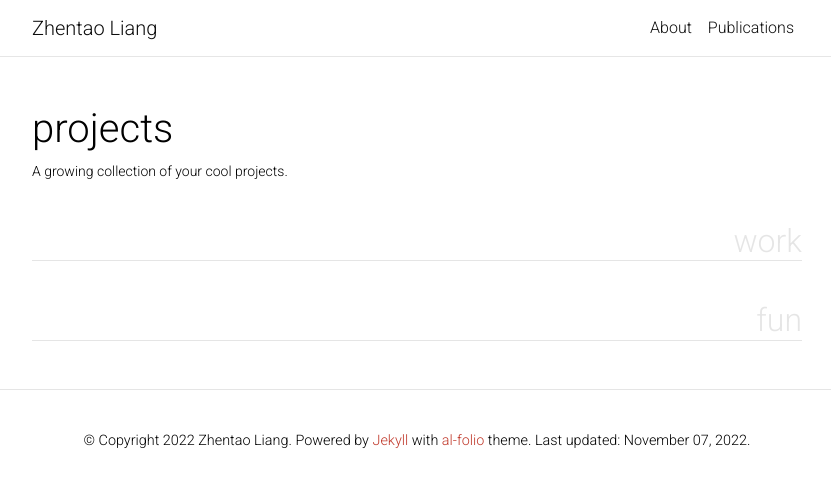
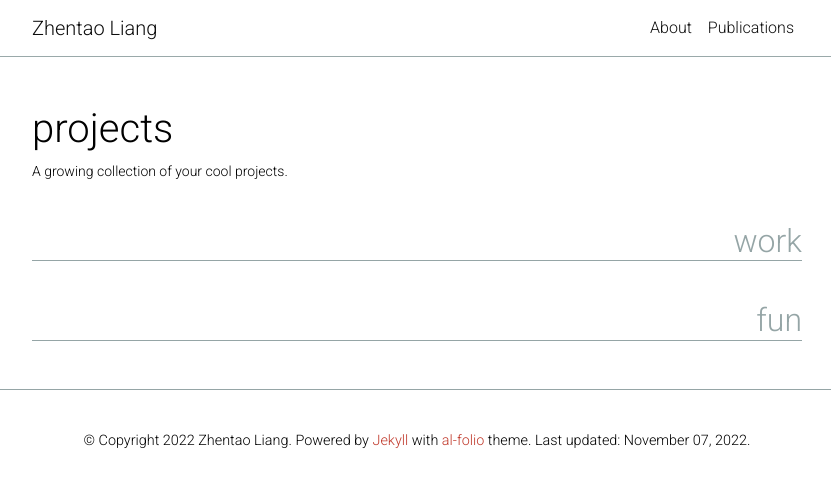
Before and after one commit to tomleung1996/tomleung1996.github.io, a Jekyll site: the page built from _pages/projects.md, in a window 1280 px wide. Shown: the top 487 px of the page, without its empty margins (223-1054 px from the left). Built offline with Jekyll 4.4.1, drawn with Linux system fonts in a browser that asks for light colours; comment, search, counter and statistics services are not loaded; a style sheet for code colours, icons or effects is not loaded.

Commit message:
change divider color

```diff
--- a/_sass/_themes.scss
+++ b/_sass/_themes.scss
@@ -13,7 +13,7 @@
   --global-footer-text-color: #{$grey-color-light};
   --global-footer-link-color: #{$white-color};
   --global-distill-app-color: #{$grey-color};
-  --global-divider-color: rgba(0,0,0,.1);
+  --global-divider-color: #95a5a6;
   --global-card-bg-color: #{$white-color};
 
   .fa-sun {
```
